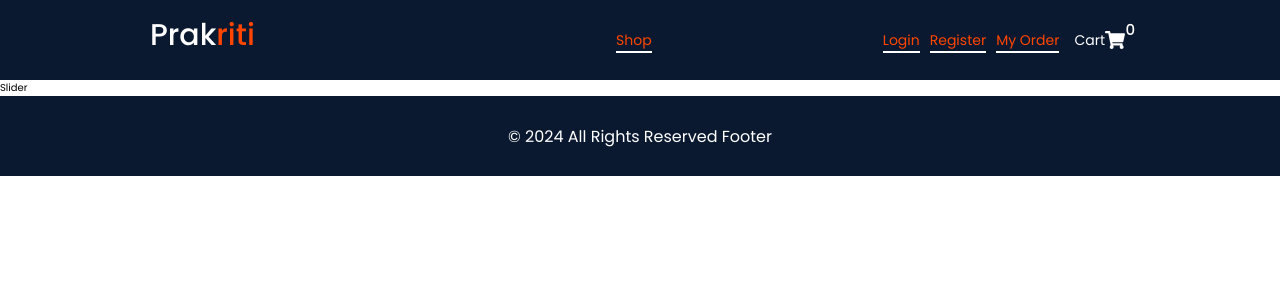
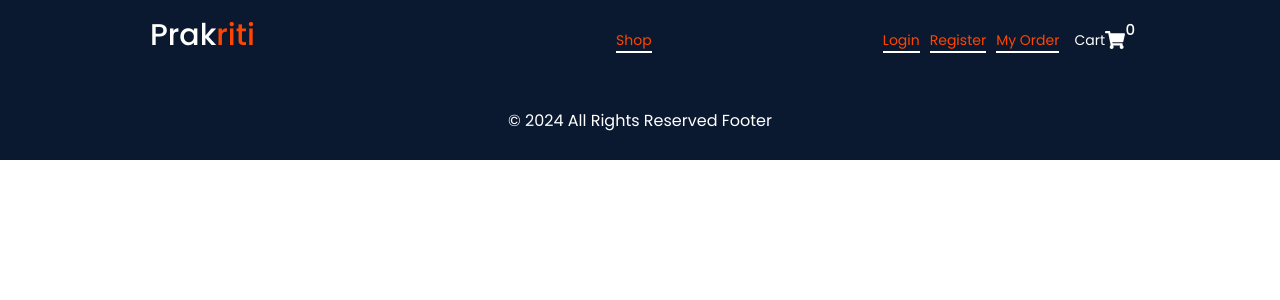
Before and after one commit to Nitika2334/Prakriti_Project, a React (Create React App) app in the folder Frontend/: page / in a window 1280 px wide. Shown: the top 300 px of the page. Built offline with nearby package versions, Linux system fonts and the light colour scheme.

Commit message:
created the slider

```diff
--- a/Frontend/src/components/slider/Slider.js
+++ b/Frontend/src/components/slider/Slider.js
@@ -2,9 +2,11 @@ import React from 'react'
 
 
 const Slider = () => {
-  return (
-    <div>Slider</div>
-  )
+  return <div className="slider">
+
+  </div>
+
+
 }
 
 export default Slider
```
